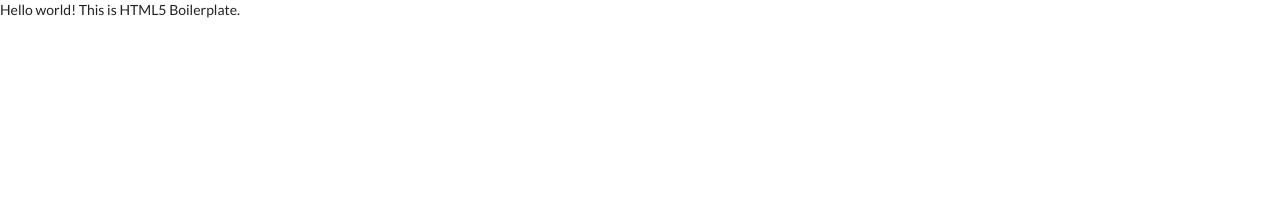
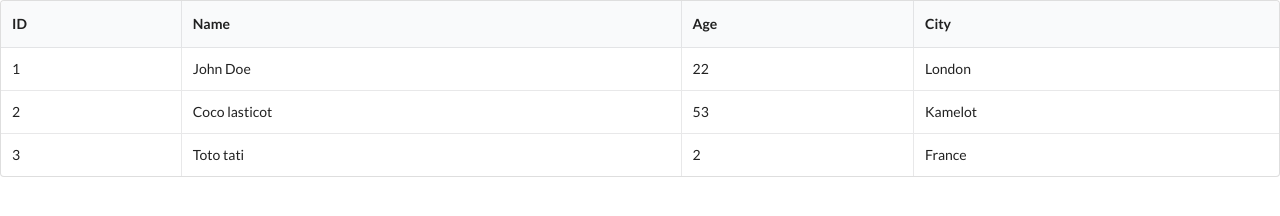
Before and after one commit to AntoineLemichel/jspooExo4, a plain HTML site: page index.html in a window 1280 px wide. Drawn offline with nearby package versions, Linux system fonts and the light colour scheme.

Commit message:
Adding table with json data

```diff
--- /dev/null
+++ b/data.json
@@ -0,0 +1,22 @@
+{
+  "users": [
+    {
+      "id" : 1,
+      "name" : "John Doe",
+      "age" : 22,
+      "city": "London"
+    },
+    {
+      "id": 2,
+      "name": "Coco lasticot",
+      "age": 53,
+      "city": "Kamelot"
+    },
+    {
+      "id": 3,
+      "name": "Toto tati",
+      "age" : 2,
+      "city": "France"
+    }
+  ]
+}
--- a/index.html
+++ b/index.html
@@ -23,18 +23,40 @@
   <![endif]-->
 
   <!-- Add your site or application content here -->
-  <p>Hello world! This is HTML5 Boilerplate.</p>
+  <table class="ui celled table">
+    <thead>
+      <tr>
+        <th>ID</th>
+        <th>Name</th>
+        <th>Age</th>
+        <th>City</th>
+      </tr>
+    </thead>
+    <tbody id="table">
+
+    </tbody>
+  </table>
   <script src="js/vendor/modernizr-3.6.0.min.js"></script>
-  <script src="https://code.jquery.com/jquery-3.3.1.min.js" integrity="sha256-FgpCb/KJQlLNfOu91ta32o/NMZxltwRo8QtmkMRdAu8=" crossorigin="anonymous"></script>
-  <script>window.jQuery || document.write('<script src="js/vendor/jquery-3.3.1.min.js"><\/script>')</script>
+  <script src="https://code.jquery.com/jquery-3.3.1.min.js" integrity="sha256-FgpCb/KJQlLNfOu91ta32o/NMZxltwRo8QtmkMRdAu8="
+    crossorigin="anonymous"></script>
+  <script>
+    window.jQuery || document.write('<script src="js/vendor/jquery-3.3.1.min.js"><\/script>')
+
+  </script>
   <script src="js/plugins.js"></script>
   <script src="js/main.js"></script>
   <script src="js/semantic.min.js"></script>
 
   <!-- Google Analytics: change UA-XXXXX-Y to be your site's ID. -->
   <script>
-    window.ga = function () { ga.q.push(arguments) }; ga.q = []; ga.l = +new Date;
-    ga('create', 'UA-XXXXX-Y', 'auto'); ga('send', 'pageview')
+    window.ga = function () {
+      ga.q.push(arguments)
+    };
+    ga.q = [];
+    ga.l = +new Date;
+    ga('create', 'UA-XXXXX-Y', 'auto');
+    ga('send', 'pageview')
+
   </script>
   <!-- <script src="https://www.google-analytics.com/analytics.js" async defer></script> -->
 </body>
--- a/js/main.js
+++ b/js/main.js
@@ -0,0 +1,43 @@
+function ajaxGet(url, callback) {
+  var req = new XMLHttpRequest();
+  req.open("GET", url);
+  req.addEventListener("load", function () {
+    if (req.status >= 200 && req.status < 400) {
+      callback(req.responseText);
+    } else {
+      console.error(req.status + " " + req.statusText + " " + url);
+    }
+  });
+  req.addEventListener("error", function () {
+    console.error("Erreur réseau avec l'URL " + url);
+  });
+  req.send(null);
+}
+
+
+
+ajaxGet("http://localhost:8080/data.json", function (reponse) {
+  var user = JSON.parse(reponse);
+  user.users.forEach(function (users) {
+    parentManager = document.getElementById('table');
+    tr = document.createElement('tr');
+    nameElement = document.createElement('td');
+    nameElement.innerHTML = users.name;
+
+
+    idElement = document.createElement('td');
+    idElement.innerHTML = users.id;
+
+    ageElement = document.createElement('td');
+    ageElement.innerHTML = users.age;
+
+    cityElement = document.createElement('td');
+    cityElement.innerHTML = users.city;
+
+    parentManager.appendChild(tr);
+    tr.appendChild(idElement);
+    tr.appendChild(nameElement);
+    tr.appendChild(ageElement);
+    tr.appendChild(cityElement);
+  });
+});
```
